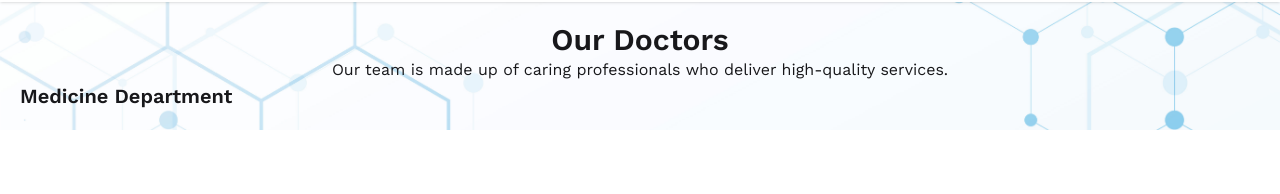
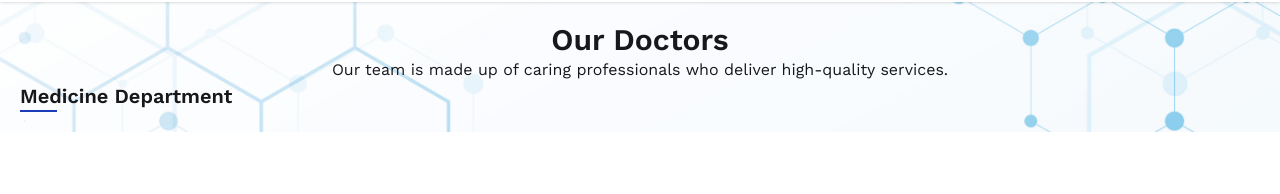
Before and after one commit to Suprio-Das/MediTicket, a React (Vite) app: page /doctors in a window 1280 px wide. Shown: the part 106-300 px from the top of the page. Built offline with nearby package versions, Linux system fonts and the light colour scheme; no server answers; sample sign-in values are in the browser's storage.

Commit message:
bottom border designed

```diff
--- a/src/Components/Doctors/Doctors.jsx
+++ b/src/Components/Doctors/Doctors.jsx
@@ -6,6 +6,7 @@ const Doctors = () => {
             <section>
                 {/* Medicine Department */}
                 <h1 className="lg:text-xl text-lg font-semibold">Medicine Department</h1>
+                <p className="w-[3%] border-b-2 border-blue-800"></p>
                 <div>
                     <div>
 
```
